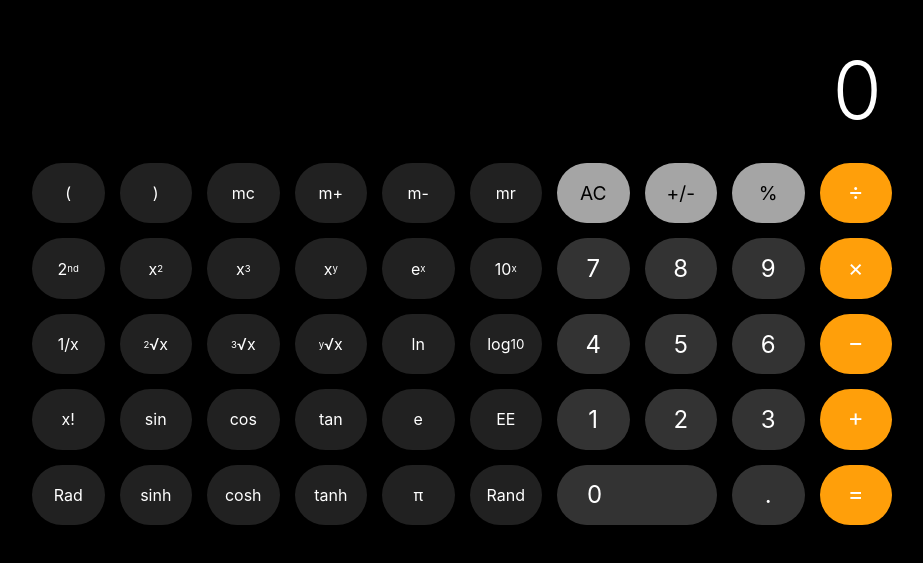
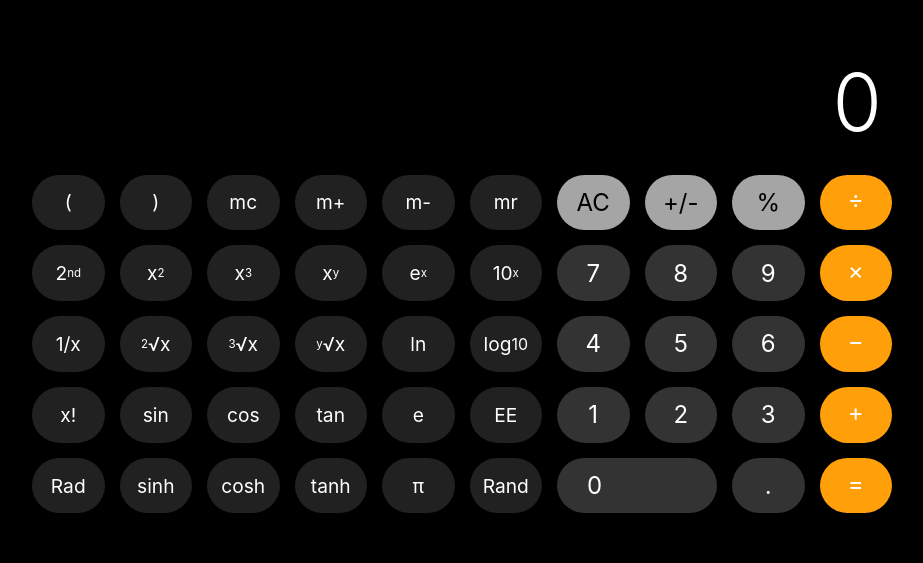
Before and after one commit to Ich-bin-max/calculator.github.io, a plain HTML site: page index.html in a window 1280 px wide. Shown: the part 117-680 px from the top of the page, without its empty margins (178-1101 px from the left). Drawn offline with Linux system fonts and the light colour scheme.

Commit message:
Refactor calculator layout for mobile and desktop

```diff
--- a/style.css
+++ b/style.css
@@ -23,10 +23,11 @@ body {
     min-height: 100vh;
 }
 
+/* Default Mobile/Portrait Layout */
 .calculator-container {
     width: 100%;
-    max-width: 900px;
-    /* Increased for scientific layout */
+    max-width: 400px;
+    /* Portrait logic */
     padding: 20px;
 }
 
@@ -47,25 +48,24 @@ body {
     font-weight: 300;
     text-align: right;
     word-wrap: break-word;
-    /* Handle long numbers */
     word-break: break-all;
 }
 
 .buttons {
     display: grid;
-    grid-template-columns: repeat(10, 1fr);
-    /* 10 columns */
+    grid-template-columns: repeat(4, 1fr);
+    /* Default 4 columns */
     gap: 15px;
 }
 
 .btn {
     width: 100%;
-    aspect-ratio: 1.2;
-    /* Slightly wider than tall for landscape look */
-    border-radius: 40px;
-    /* Pill shape or rounded rect */
+    aspect-ratio: 1;
+    /* Square buttons default */
+    border-radius: 50%;
+    /* Circle buttons default */
     border: none;
-    font-size: 1.2rem;
+    font-size: 2rem;
     cursor: pointer;
     transition: filter 0.2s;
     user-select: none;
@@ -86,8 +86,8 @@ body {
 .btn-orange {
     background-color: var(--btn-orange);
     color: var(--text-white);
-    font-size: 1.5rem;
-    padding-bottom: 3px;
+    font-size: 2.5rem;
+    padding-bottom: 5px;
     transition: background-color 0.2s, color 0.2s;
 }
 
@@ -100,38 +100,68 @@ body {
 .btn-dark {
     background-color: var(--btn-dark);
     color: var(--text-white);
-    font-size: 1.5rem;
 }
 
+/* Hide Scientific Buttons by Default */
 .btn-dark-alt {
     background-color: var(--btn-scientific);
     color: var(--text-white);
-    font-size: 1rem;
-    /* Smaller font for scientific label */
+    display: none;
 }
 
 .btn-zero {
     grid-column: span 2;
     aspect-ratio: auto;
-    /* Allow stretching */
     border-radius: 40px;
-    /* Approximately half height */
     justify-content: flex-start;
     padding-left: 30px;
-    /* Center text roughly */
 }
 
-/* Sup visual fix */
 sup {
     font-size: 0.6em;
 }
 
-@media (max-width: 950px) {
+/* Landscape / Wide styling (> 700px) */
+@media (min-width: 700px) {
     .calculator-container {
+        max-width: 900px;
+    }
+
+    .buttons {
+        grid-template-columns: repeat(10, 1fr);
+        /* Switch to 10 cols */
+    }
+
+    .btn-dark-alt {
+        display: flex;
+        /* Show scientific keys */
+        font-size: 1rem;
+    }
+
+    .btn {
+        aspect-ratio: 1.3;
+        /* Wider aspect */
+        border-radius: 40px;
+        /* Pill shape */
+        font-size: 1.2rem;
+    }
+
+    .btn-zero {
+        aspect-ratio: auto;
+    }
+
+    .btn-orange,
+    .btn-dark,
+    .btn-gray {
+        font-size: 1.5rem;
+    }
+}
+
+/* Small screen tweaks */
+@media (max-width: 450px) {
+    .calculator-container {
+        padding: 10px;
         max-width: 100%;
-        padding: 10px;
-        overflow-x: auto;
-        /* Scroll on very small screens if necessary */
     }
 
     .display {
@@ -139,28 +169,10 @@ sup {
     }
 
     .btn {
-        font-size: 1rem;
-        border-radius: 20px;
+        font-size: 1.8rem;
     }
 
     .buttons {
-        gap: 8px;
+        gap: 10px;
     }
 }
-
-@media (max-width: 600px) {
-
-    /* On mobile portrait, maybe just show scroll or scaling? */
-    /* The user asked for "full length", implying landscape or wide.
-       We will keep the structure but allow horizontal scrolling or scaling. */
-    .buttons {
-        min-width: 800px;
-        /* Force width to keep aspect ratio */
-    }
-
-    .calculator-container {
-        overflow-x: auto;
-        justify-content: flex-start;
-        /* Align start to scroll */
-    }
-}
```
